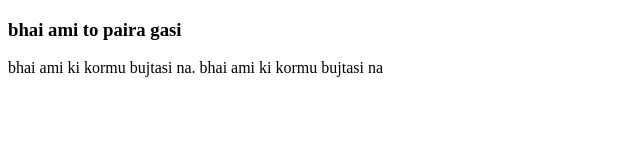
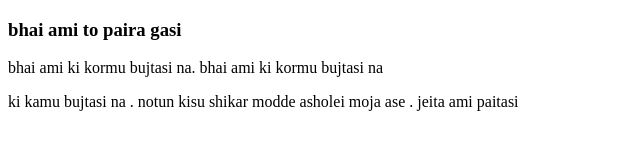
Before and after one commit to tanvir56/my-second-repo, a plain HTML site: page index.html in a window 1280 px wide. Shown: the whole page, without its empty margins (0-640 px from the left). Drawn offline with Linux system fonts and the light colour scheme.

Commit message:
new jinish

```diff
--- a/index.html
+++ b/index.html
@@ -9,5 +9,6 @@
 <body>
     <h3>bhai ami to paira gasi</h3>
     <p>bhai ami ki kormu bujtasi na. bhai ami ki kormu bujtasi na</p>
+    <p>ki kamu bujtasi na . notun kisu shikar modde asholei moja ase . jeita ami paitasi</p>
 </body>
 </html>
```
